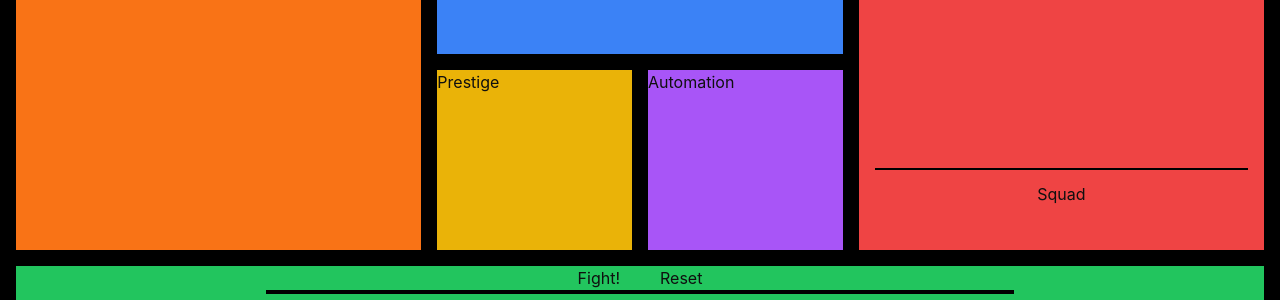
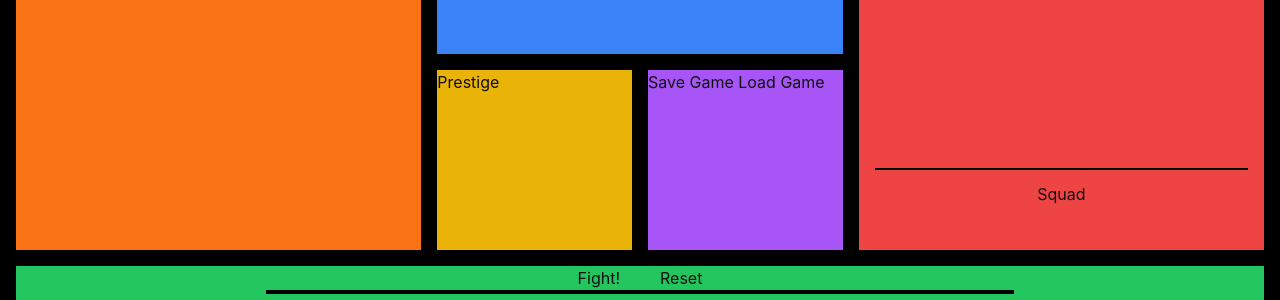
Before and after one commit to gnik-snrub/incremonsters, a SvelteKit app: page / in a window 1280 px wide. Shown: the part 142-442 px from the top of the page. Built offline with nearby package versions, Linux system fonts and the light colour scheme.

Commit message:
Added save and load buttons

```diff
--- a/src/routes/+page.svelte
+++ b/src/routes/+page.svelte
@@ -1,18 +1,82 @@
 <script lang="ts">
   import "../app.css"
 
-  import { gold } from "../stores/resources.svelte"
+  import {invoke} from "@tauri-apps/api/core";
+
   import Battlezone from "$lib/components/Battlezone.svelte"
   import MonsterManagement from "$lib/components/MonsterManagement.svelte"
   import Shop from "$lib/components/Shop.svelte"
 
+  import { playerSquad, stable, enemySquad } from "../stores/monsters.svelte"
+  import { gold } from "../stores/resources.svelte"
+  import { atkBoost, defBoost, spdBoost } from "../stores/shop.svelte"
+  import { battle } from "../stores/battleState.svelte"
+
+  async function save() {
+    const saveData = {
+      monsterData: {
+        player_squad: playerSquad.getMonsters(),
+        stable: stable.getMonsters(),
+        enemy_squad: enemySquad.getMonsters(),
+      },
+      resourceData: {
+        gold: gold.getGold(),
+      },
+      shopData: {
+        atk_boost: atkBoost.amountBought(),
+        def_boost: defBoost.amountBought(),
+        spd_boost: spdBoost.amountBought(),
+      },
+    }
+    console.log(saveData)
+    await invoke("save", { data: JSON.stringify(saveData) })
+
+      /*
+    try {
+      await writeTextFile('test.json', 'Hello!', {baseDir: BaseDirectory.Home})
+
+      await writeTextFile('things/incremonsters.json', JSON.stringify(saveData), {baseDir: BaseDirectory.Desktop})
+    } catch (error) {
+      console.error("Error: ", error)
+    }
+    */
+  }
+
+  async function load() {
+    if (battle.isBattling()) battle.battleToggle()
+    const saveData: string = await invoke("load")
+    console.log(JSON.parse(saveData))
+    stable.setMonsters(JSON.parse(saveData).monsterData.stable)
+    playerSquad.setMonsters(JSON.parse(saveData).monsterData.player_squad)
+    enemySquad.setMonsters(JSON.parse(saveData).monsterData.enemy_squad)
+
+    gold.subtractGold(gold.getGold())
+    gold.addGold(JSON.parse(saveData).resourceData.gold)
+
+    atkBoost.reset()
+    defBoost.reset()
+    spdBoost.reset()
+
+    for (let i = 0; i < JSON.parse(saveData).shopData.atk_boost; i++) {
+      atkBoost.buy()
+    }
+    for (let i = 0; i < JSON.parse(saveData).shopData.def_boost; i++) {
+      defBoost.buy()
+    }
+    for (let i = 0; i < JSON.parse(saveData).shopData.spd_boost; i++) {
+      spdBoost.buy()
+    }
+  }
 </script>
 
 <main class="h-screen p-4 bg-black grid gap-4 grid-cols-6 grid-rows-4">
   <Shop />
   <section class="bg-blue-500 col-span-2 col-start-3">Gold: {gold.getGold()}</section>
   <section class="bg-yellow-500 col-start-3 row-start-2">Prestige</section>
-  <section class={`col-start-4 row-start-2 bg-purple-500`}>Automation</section>
+  <section class={`col-start-4 row-start-2 bg-purple-500`}>
+    <button onclick={save}>Save Game</button>
+    <button onclick={load}>Load Game</button>
+  </section>
   <MonsterManagement />
   <Battlezone />
 </main>
```
